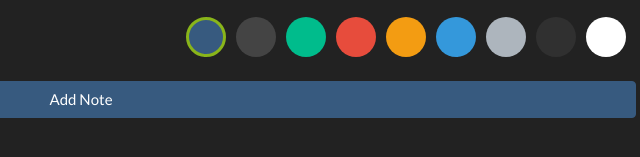
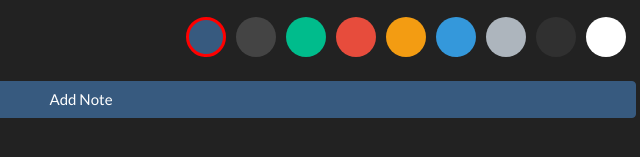
Before and after one commit to muskaan1202/notepad, a plain HTML site: page index.html in a window 1280 px wide. Shown: the part 293-450 px from the top of the page, 559-1199 px from the left. Drawn offline with nearby package versions, Linux system fonts and the light colour scheme.

Commit message:
modified README, color

```diff
--- a/style.css
+++ b/style.css
@@ -3,4 +3,4 @@
 .fa-trash, .fa-pencil-alt {cursor: pointer;}
 .hidden {display:none}
 .swatch {width:40px; height:40px; float:left; margin-right:10px; border-radius: 50%; cursor: pointer; }
-.swatch:hover, .active  {border: 3px solid rgb(137, 181, 26)}
+.swatch:hover, .active  {border: 3px solid rgb(255, 0, 0)}
```
Also changed, not shown: 1 other file.
